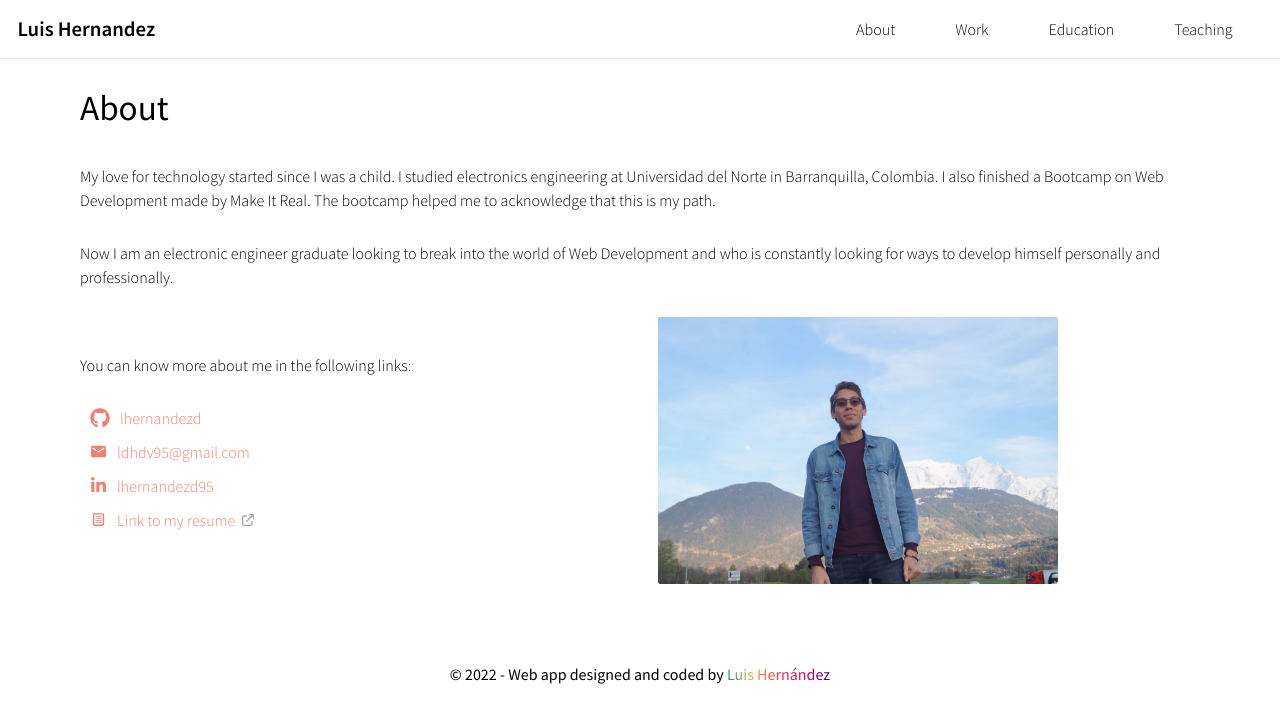
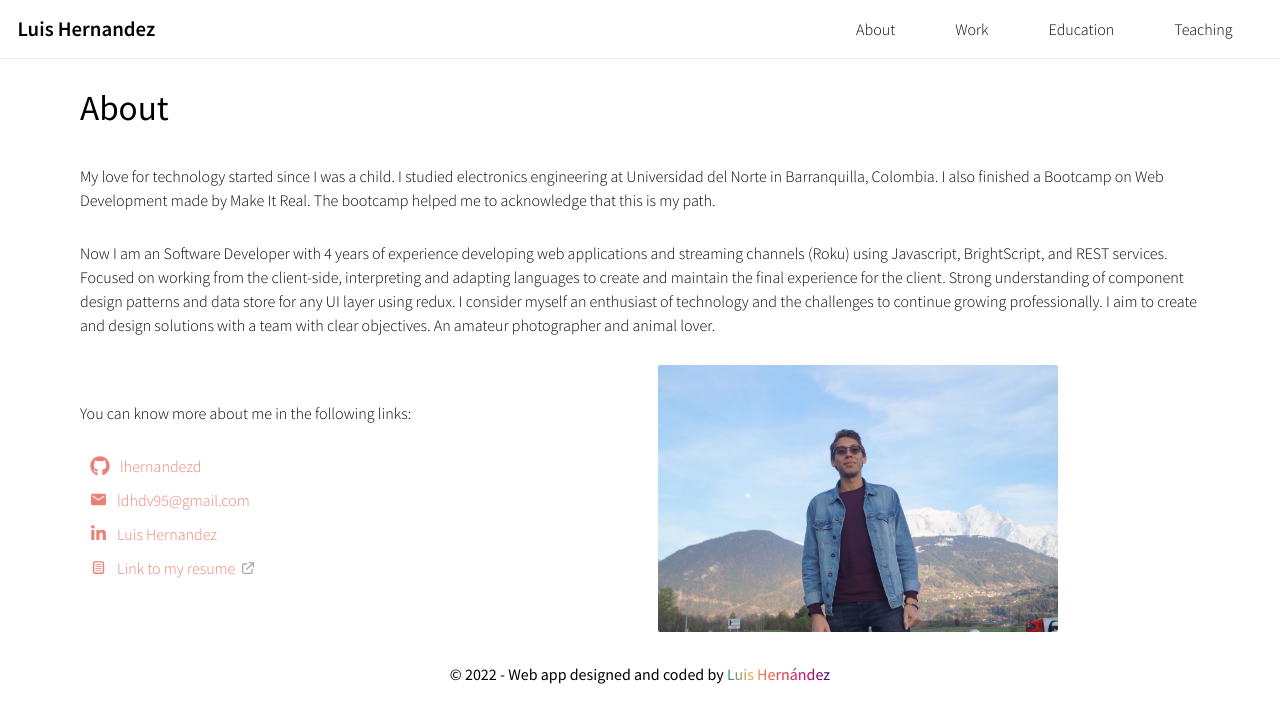
Before and after one commit to lhernandezd/portfolio-gatsby, a Gatsby site: page /about in a window 1280 px wide. Built offline with nearby package versions, Linux system fonts and the light colour scheme; Gatsby itself is replaced by a stand-in of ours.

Commit message:
Update About description and Linkedin link

```diff
--- a/src/pages/about.js
+++ b/src/pages/about.js
@@ -39,9 +39,11 @@ const About = () => {
                 acknowledge that this is my path.
               </p>
               <p>
-                Now I am an electronic engineer graduate looking to break into the
-                world of Web Development and who is constantly looking for ways to
-                develop himself personally and professionally.
+                Now I am an Software Developer with 4 years of experience developing web applications and streaming channels (Roku) using Javascript, BrightScript, and REST services.
+                Focused on working from the client-side, interpreting and adapting languages to create and maintain the final experience for the client.
+                Strong understanding of component design patterns and data store for any UI layer using redux.
+                I consider myself an enthusiast of technology and the challenges to continue growing professionally.
+                I aim to create and design solutions with a team with clear objectives. An amateur photographer and animal lover.
               </p>
             </div>
             <div className="info__grid grid">
@@ -71,8 +73,8 @@ const About = () => {
                   </li>
                   <li className="list__item">
                     <CustomLink
-                      link="https://www.linkedin.com/in/lhernandezd95/"
-                      title="lhernandezd95"
+                      link="https://www.linkedin.com/in/luis-david-hernandez/"
+                      title="Luis Hernandez"
                       icon={FaLinkedinIn}
                       shape="square"
                       linkAttrs={{
```
